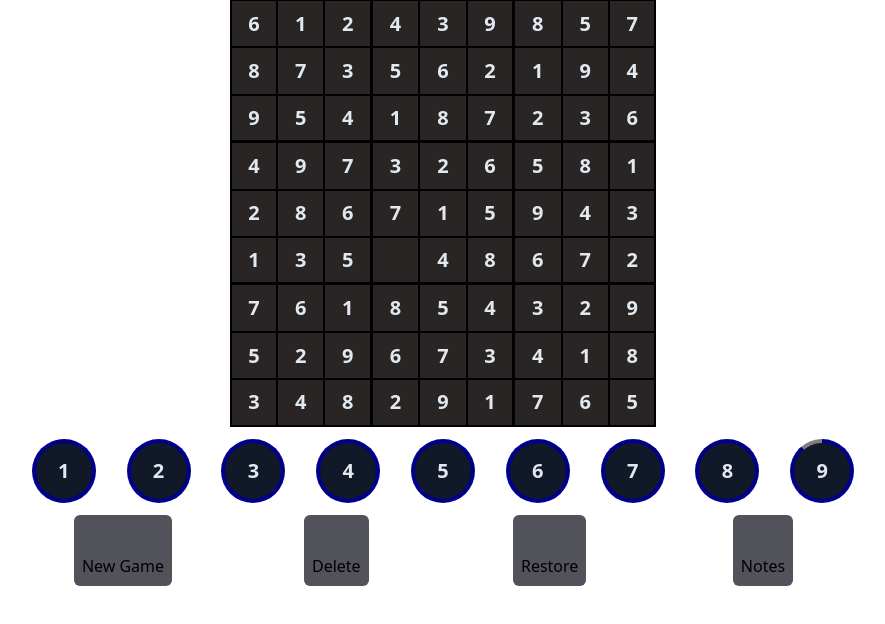
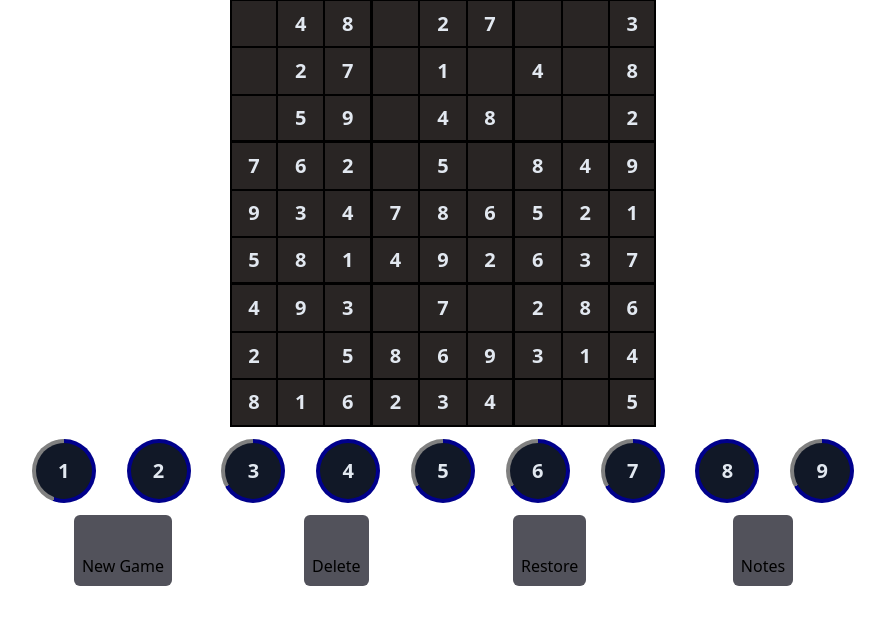
Before and after one commit to fabiancgc12/react-sudoku, a React (Vite) app: page / in a window 1280 px wide. Shown: the top 624 px of the page, without its empty margins (197-1082 px from the left). Built offline with nearby package versions, Linux system fonts and the light colour scheme; some icons are missing.

Commit message:
solving bugs and correcting colors

```diff
--- a/src/components/table/CellValue.tsx
+++ b/src/components/table/CellValue.tsx
@@ -32,17 +32,20 @@ function getTextColor(cell: Cell, selected: Awaited<Cell>) {
     const cellHasError = cell.value && cell.value != cell.solution
     const selectedHasError = selected.value && selected.value != selected.solution
     const hasTheSameValue = cell.value == selected.value
+    const cellIsTheSame = cell.id == selected.id
     //checking if there is a error
     if (cellHasError || (hasTheSameValue && selectedHasError)){
         resp = "text-red-500"
     }
-    //checking if its the same cell
+    //checking if same value but not same cell
+    else if (hasTheSameValue && !cellIsTheSame)
+        resp = "text-cyan-600"
     else if (cell.isEditable && (cell.column == selected.column || cell.row == selected.row))
-        resp = "text-cyan-500"
+        resp = "text-cyan-300"
     else if (cell.isEditable)
-        resp = "text-cyan-500"
+        resp = "text-cyan-300"
     if (cell.isEditable)
-        resp+=" hover:text-cyan-500"
+        resp+=" hover:text-cyan-200"
     return resp
 }
 
--- a/src/globalState/gameSlice/gameSlice.ts
+++ b/src/globalState/gameSlice/gameSlice.ts
@@ -100,7 +100,7 @@ const gameSlice = createSlice({
     reducers: {
         startGame(state,action: PayloadAction<keyof typeof DifficultyEnum|undefined>) {
             const difficulty = action.payload ?? state.difficulty
-            state.table = generateGame(80);
+            state.table = generateGame(difficulty);
             state.difficulty = difficulty;
             console.log({difficulty})
             state.selected = initialState.selected;
--- a/src/utils/generator/generateGame.ts
+++ b/src/utils/generator/generateGame.ts
@@ -1,7 +1,7 @@
 import {Cell, createCell} from "@/utils/table/Cell";
 
 declare namespace sudoku {
-    function generate(dif:DifficultyEnum|number): string;
+    function generate(dif:DifficultyEnum|number | keyof typeof DifficultyEnum): string;
     function solve(board:string): string;
 }
 
@@ -14,7 +14,7 @@ export enum DifficultyEnum {
     inhuman=      17,
 }
 
-export function generateGame(difficulty:DifficultyEnum|number):Cell[][]{
+export function generateGame(difficulty:DifficultyEnum|number | keyof typeof DifficultyEnum):Cell[][]{
     const game = sudoku.generate(difficulty);
     const solution = sudoku.solve(game).match(/.{1,9}/g) as string[];
     //split the game string into segemnts of 9 digits
```
